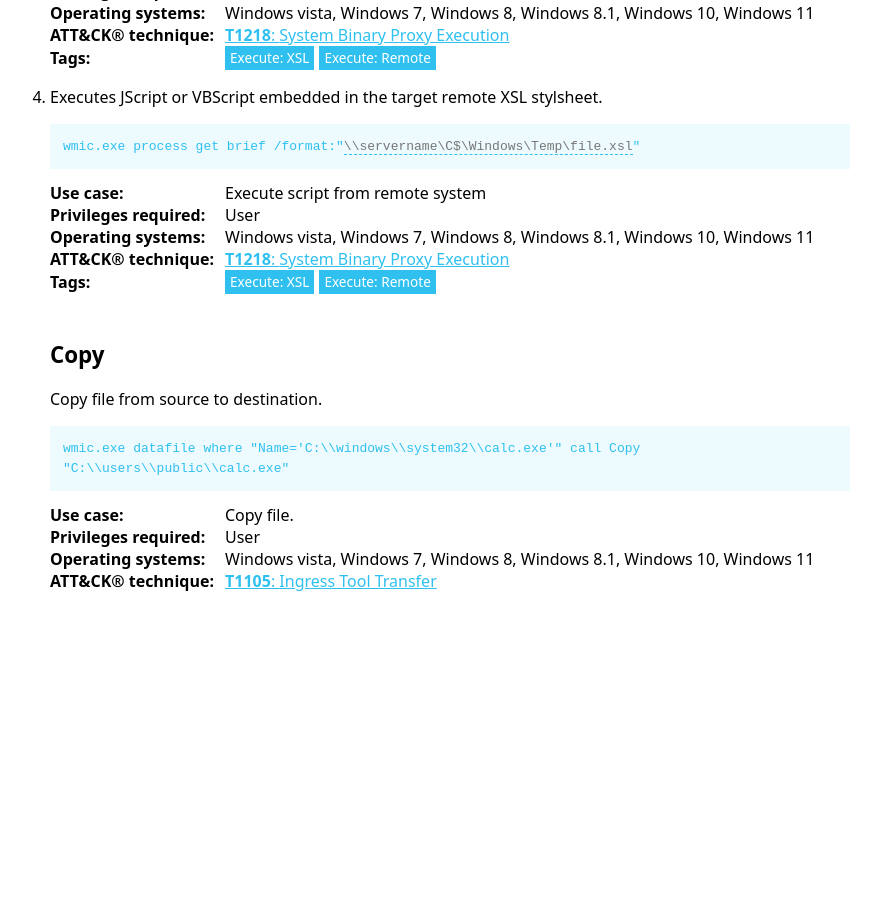
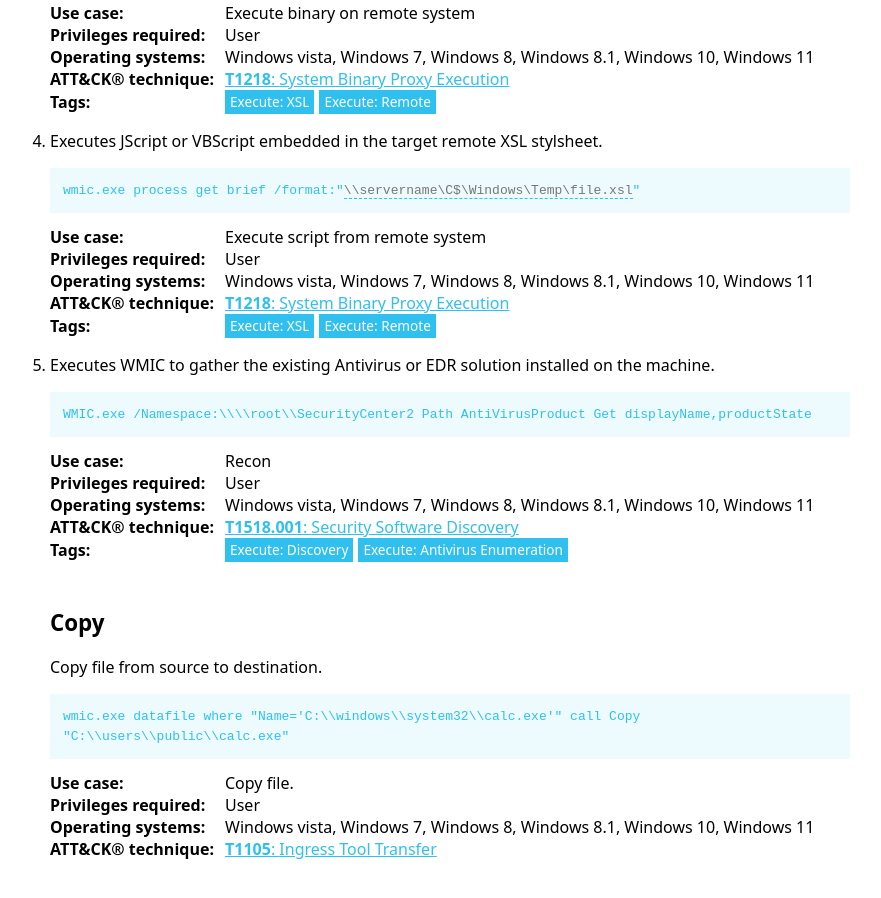
Before and after one commit to LOLBAS-Project/LOLBAS-Project.github.io, a Jekyll site: the page built from _lolbas/Binaries/Wmic.md, in a window 1280 px wide and 900 px high, scrolled down 1850 px. Shown: the whole window, without its empty margins (190-1071 px from the left). Built offline with Jekyll 4.4.1, drawn with Linux system fonts in a browser that asks for light colours; before the commit the page ends 2482 px from its top, so only the background shows below that; some of the changed text lies outside the part shown.

Commit message:
Applying update LOLBAS-Project/LOLBAS@a2784c79091cb282fefb68f0056a853cfafd7e3c

```diff
--- a/_lolbas/Binaries/Wmic.md
+++ b/_lolbas/Binaries/Wmic.md
@@ -59,6 +59,16 @@ Commands:
     Privileges: User
     MitreID: T1105
     OperatingSystem: Windows vista, Windows 7, Windows 8, Windows 8.1, Windows 10, Windows 11
+  - Command: WMIC.exe /Namespace:\\\\root\\SecurityCenter2 Path AntiVirusProduct Get displayName,productState
+    Description: Executes WMIC to gather the existing Antivirus or EDR solution installed on the machine.
+    Usecase: Recon
+    Category: Execute
+    Privileges: User
+    MitreID: T1518.001
+    OperatingSystem: Windows vista, Windows 7, Windows 8, Windows 8.1, Windows 10, Windows 11
+    Tags:
+      - Execute: Discovery
+      - Execute: Antivirus Enumeration
 Full_Path:
   - Path: C:\Windows\System32\wbem\wmic.exe
   - Path: C:\Windows\SysWOW64\wbem\wmic.exe
@@ -83,6 +93,7 @@ Resources:
   - Link: https://stackoverflow.com/questions/24658745/wmic-how-to-use-process-call-create-with-a-specific-working-directory
   - Link: https://subt0x11.blogspot.no/2018/04/wmicexe-whitelisting-bypass-hacking.html
   - Link: https://twitter.com/subTee/status/986234811944648707
+  - Link: https://research.kudelskisecurity.com/2025/04/30/unmasking-blackbasta-inside-the-ransomware-syndicates-leaked-operations/
 Acknowledgement:
   - Person: Casey Smith
     Handle: '@subtee'
```
